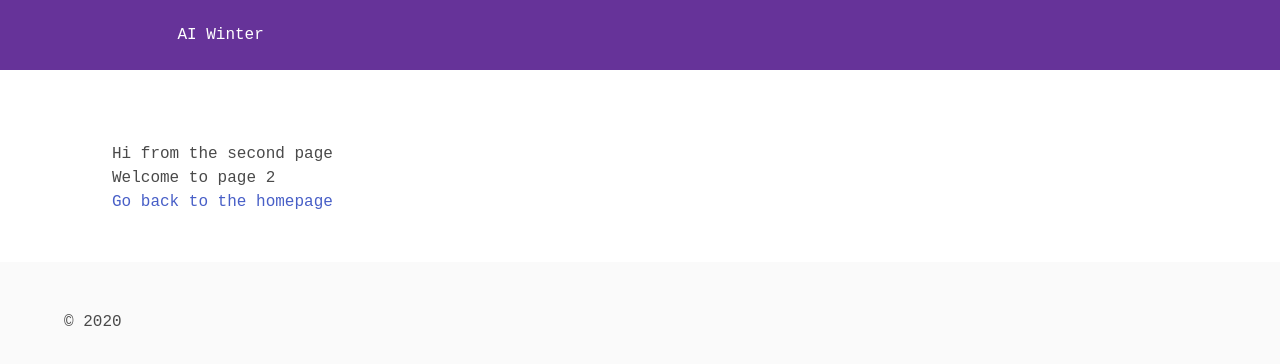
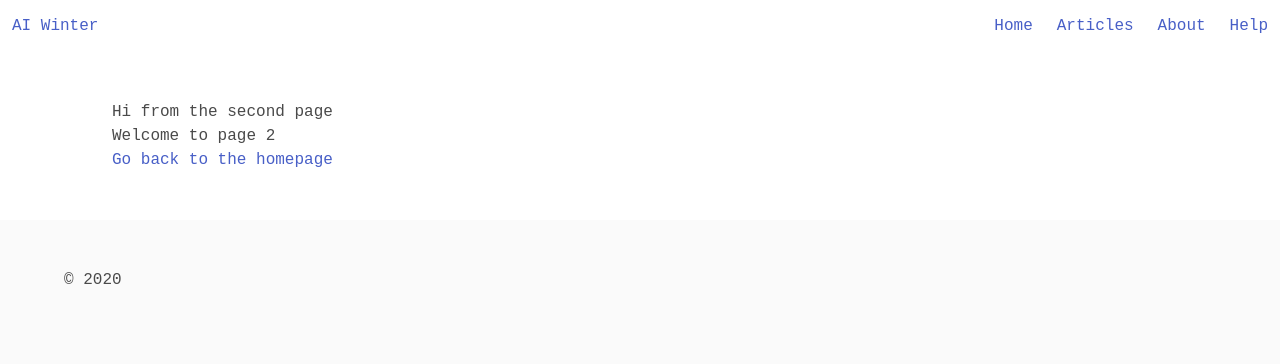
Before and after one commit to aiwinter/website, a Gatsby site: page /page-2 in a window 1280 px wide. Built offline with nearby package versions, Linux system fonts and the light colour scheme; Gatsby itself is replaced by a stand-in of ours.

Commit message:
update nav

```diff
--- a/src/components/header.js
+++ b/src/components/header.js
@@ -3,32 +3,28 @@ import PropTypes from "prop-types"
 import React from "react"
 
 const Header = ({ siteTitle }) => (
-  <header
-    style={{
-      background: `rebeccapurple`,
-      marginBottom: `1.45rem`,
-    }}
-  >
-    <div
-      style={{
-        margin: `0 auto`,
-        maxWidth: 960,
-        padding: `1.45rem 1.0875rem`,
-      }}
-    >
-      <h1 style={{ margin: 0 }}>
-        <Link
-          to="/"
-          style={{
-            color: `white`,
-            textDecoration: `none`,
-          }}
-        >
-          {siteTitle}
-        </Link>
-      </h1>
+  <nav class="navbar is-transparent">
+    <div class="navbar-brand">
+      <a class="navbar-item" href="https://bulma.io">
+        <h1>{siteTitle}</h1>
+      </a>
     </div>
-  </header>
+    <div class="navbar-menu" id="navbarExampleTransparentExample"></div>
+    <div class="navbar-end stay-flex">
+      <span class="navbar-item">
+        <Link to="/">Home</Link>
+      </span>
+      <span class="navbar-item">
+        <Link to="/articles">Articles</Link>
+      </span>
+      <span class="navbar-item">
+        <Link to="/about">About</Link>
+      </span>
+      <span class="navbar-item">
+        <Link to="/help">Help</Link>
+      </span>
+    </div>
+  </nav>
 )
 
 Header.propTypes = {
```
